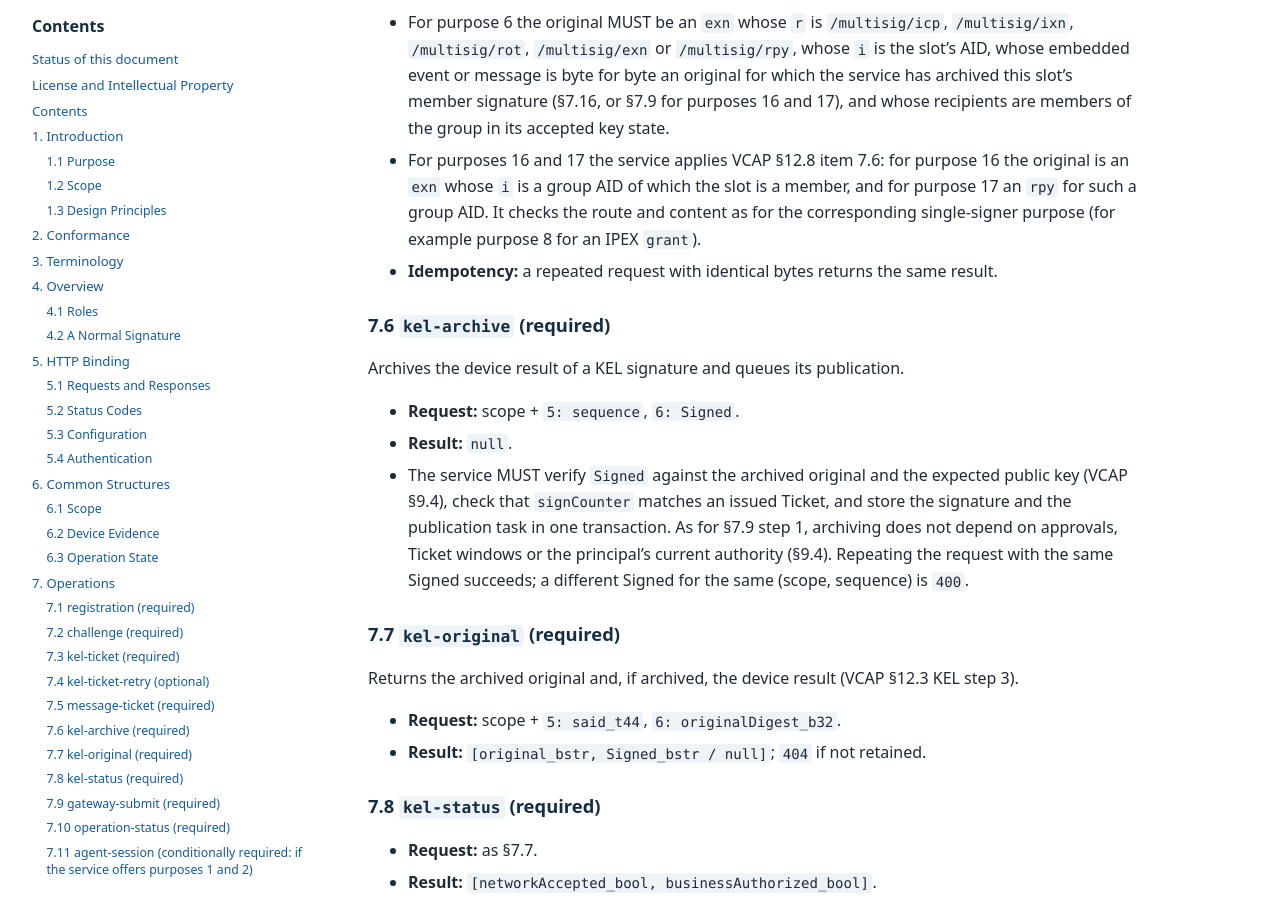
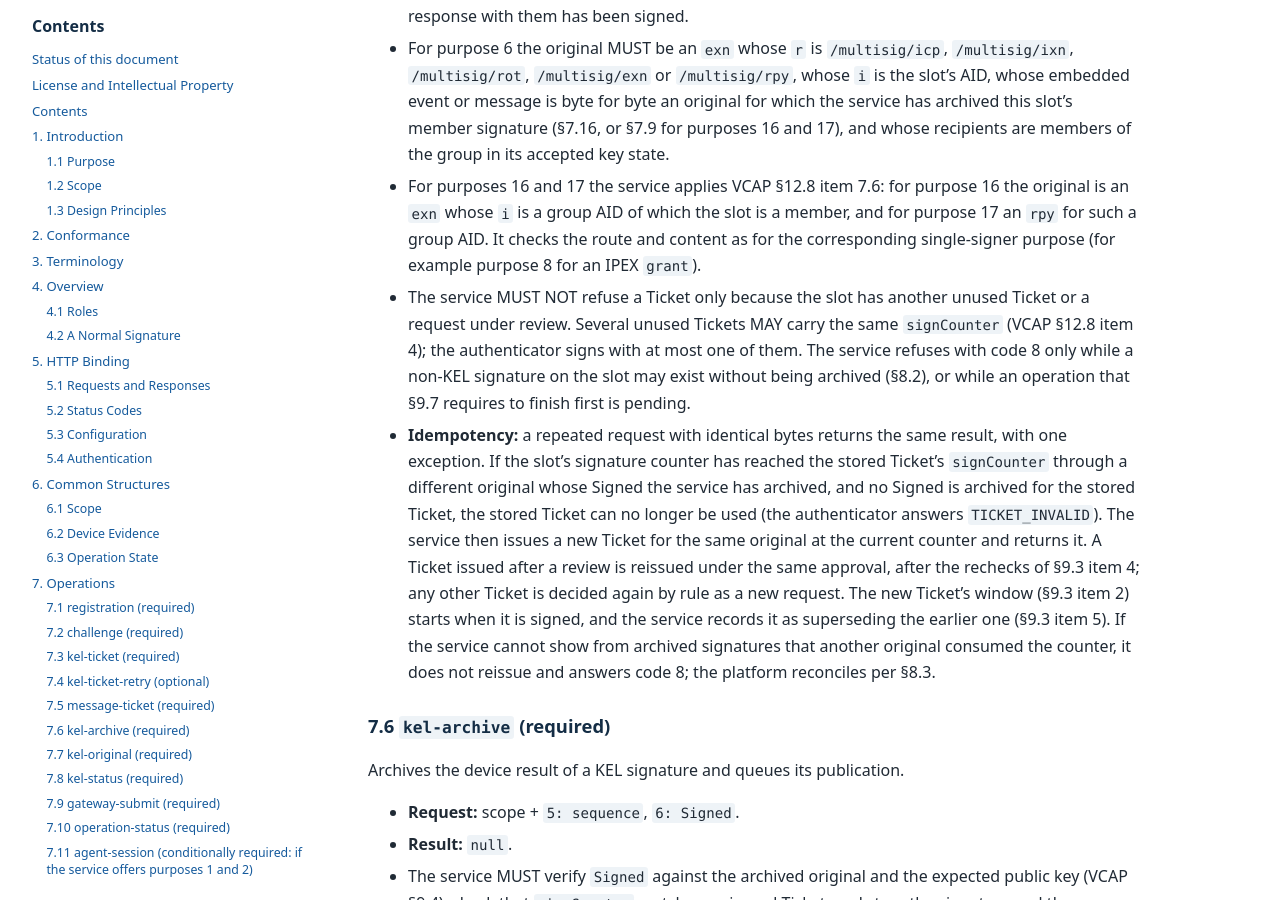
Before and after one commit to vlei-auth/vcap-ei, a Jekyll site: the page built from index.md, in a window 1280 px wide and 900 px high, scrolled down 13437 px. Built offline with Jekyll 4.4.1, drawn with Linux system fonts in a browser that asks for light colours; some of the changed text lies outside the part shown.

Commit message:
Clarify concurrent ticket requests, reissuance and review withdrawal

```diff
--- a/vcap-ei-1.0.md
+++ b/vcap-ei-1.0.md
@@ -194,7 +194,7 @@ missing = [+ ("oobi" / "endpoint-auth" / "schema" / "credential-chain" / "tel" /
 | 12 | 202 | The request is retained and awaits an enterprise review | Repeat the same request after `Retry-After` |
 | 13 | 409 | Material needed to validate or deliver the message is missing (§7.18) | Show `missing`; supply it or wait, then repeat the same request |
 
-Only `kel-ticket`, `kel-ticket-retry`, `message-ticket` and `group-ticket` return code 12. While the review is pending, a repeated request with identical bytes returns code 12 with the same `reviewId`; after approval it returns the Ticket; after rejection it returns code 3. The service retains the request from the first code 12 response, so the review covers exactly those bytes; a request with different bytes is a new request. The service signs the Ticket when the review approves the request (§9.3 item 4), so the platform can wait for the review without the authenticator.
+Only `kel-ticket`, `kel-ticket-retry`, `message-ticket` and `group-ticket` return code 12. While the review is pending, a repeated request with identical bytes returns code 12 with the same `reviewId`; after approval it returns the Ticket; after rejection it returns code 3. The service retains the request from the first code 12 response, so the review covers exactly those bytes; a request with different bytes is a new request, and so is a request with identical bytes after the user withdrew the review (§7.19). The service signs the Ticket when the review approves the request (§9.3 item 4), so the platform can wait for the review without the authenticator.
 
 `gateway-submit` and `kel-archive` never return a 4xx status because an approval, a review or a Ticket window has expired: a verifiable result is archived and its dispatch is reported as an operation state (§6.3).
 
@@ -318,7 +318,8 @@ Requests a Ticket for EXN or RPY.
 - For purpose 12 the original MUST be an `exn` whose `r` is `/challenge/response`, whose `i` is the slot's AID, whose `rp` is the AID of the party that issued the challenge, whose `p` is empty, whose `e` is empty or absent, and whose `a` is exactly `{"words": [...]}` with 12 or 24 words of the BIP-39 English word list. The words reach the employee out of band, so the service cannot check where they came from: its approval establishes only that the employee answers this recipient now. The service SHOULD refuse a second Ticket for the same recipient and words once a response with them has been signed.
 - For purpose 6 the original MUST be an `exn` whose `r` is `/multisig/icp`, `/multisig/ixn`, `/multisig/rot`, `/multisig/exn` or `/multisig/rpy`, whose `i` is the slot's AID, whose embedded event or message is byte for byte an original for which the service has archived this slot's member signature (§7.16, or §7.9 for purposes 16 and 17), and whose recipients are members of the group in its accepted key state.
 - For purposes 16 and 17 the service applies VCAP §12.8 item 7.6: for purpose 16 the original is an `exn` whose `i` is a group AID of which the slot is a member, and for purpose 17 an `rpy` for such a group AID. It checks the route and content as for the corresponding single-signer purpose (for example purpose 8 for an IPEX `grant`).
-- **Idempotency:** a repeated request with identical bytes returns the same result.
+- The service MUST NOT refuse a Ticket only because the slot has another unused Ticket or a request under review. Several unused Tickets MAY carry the same `signCounter` (VCAP §12.8 item 4); the authenticator signs with at most one of them. The service refuses with code 8 only while a non-KEL signature on the slot may exist without being archived (§8.2), or while an operation that §9.7 requires to finish first is pending.
+- **Idempotency:** a repeated request with identical bytes returns the same result, with one exception. If the slot's signature counter has reached the stored Ticket's `signCounter` through a different original whose Signed the service has archived, and no Signed is archived for the stored Ticket, the stored Ticket can no longer be used (the authenticator answers `TICKET_INVALID`). The service then issues a new Ticket for the same original at the current counter and returns it. A Ticket issued after a review is reissued under the same approval, after the rechecks of §9.3 item 4; any other Ticket is decided again by rule as a new request. The new Ticket's window (§9.3 item 2) starts when it is signed, and the service records it as superseding the earlier one (§9.3 item 5). If the service cannot show from archived signatures that another original consumed the counter, it does not reissue and answers code 8; the platform reconciles per §8.3.
 
 ### 7.6 `kel-archive` (required)
 
@@ -450,8 +451,9 @@ Establishes, before any review or Ticket, that the service has the material it n
 
 Terminates the operation of a non-KEL Ticket that cannot or will not be completed, keeping its record.
 
-- **Request:** scope + `5: ticketId_b16`, `6: reason_tstr`, `7: StateProof / null`.
+- **Request:** scope + `5: ticketId_b16 / null`, `6: reason_tstr`, `7: StateProof / null`, `? 8: reviewId_b16`. Exactly one of key 5 and key 8 identifies the operation.
 - **Result:** `[state, reason_tstr]`.
+- With key 8 the platform withdraws a request it is waiting on under review (code 12, §5.2). The reason MUST be `user-abandoned` and key 7 null, and only the principal that made the request may withdraw it. If the review is still pending, the service records the withdrawal, issues no Ticket for it and answers `[CANCELLED, user-abandoned]`. If the review has already approved the request, the service closes the Ticket it issued as for key 5 with `user-abandoned`. If the review has rejected it, the service answers `[CANCELLED, review-rejected]`.
 - The platform MAY give only the reasons `user-abandoned`, `not-signed` and `signed-unrecovered`; the service accepts each only in this situation:
   - `user-abandoned`: either the Signed is archived and the operation is `HELD` or `QUEUED` with no delivery attempt, or no Signed is archived; key 7 is null. In the second case the service does not yet know whether the Ticket was used, so it leaves the signature counter it relies on unchanged until a later archive or StateProof shows the outcome (§9.6). This lets a user give up without the authenticator.
   - `not-signed`: no Signed is archived, and key 7 is a StateProof, obtained with a challenge from §7.2, whose slot `signCounter` is lower than the Ticket's.
@@ -492,6 +494,8 @@ A platform MUST NOT request a Ticket for a slot while a non-KEL signature it obt
 | Sign response lost (non-KEL) | GetState; if counter advanced and no later signature: `message-original` (if Outbox lost) → Recover → `gateway-submit` |
 | Sign response lost, counter not advanced | Nothing was signed. After the user confirms, Sign again with the same Ticket and original; never automatically. If the service no longer delivers the Ticket, repeat the identical `message-ticket` |
 | Signature committed but neither in the Outbox, nor recoverable, nor archived | `message-close` with `signed-unrecovered` and a fresh StateProof |
+| Request under review (code 12) and the user gives up | `message-close` with key 8 `reviewId` and `user-abandoned` |
+| Sign returned `TICKET_INVALID` because another message was signed on the slot first | Repeat the identical `message-ticket`; the service issues a new Ticket for the same original (§7.5) |
 | Ticket obtained but the user gives up before signing | `message-close` with `user-abandoned`; with the authenticator at hand, preferably `not-signed` with a fresh StateProof, which also settles the counter |
 | `kel-archive` / `gateway-submit` returned 5xx or no response | Repeat with the same Signed; an expired approval or window does not prevent archiving |
 | `gateway-submit` returned `HELD` | Wait and read `operation-status`; never re-sign. If the user gives up: `message-close` with `user-abandoned` |
@@ -552,7 +556,7 @@ The service MUST meet VCAP §12.8 and VAF §5.3 and §8.2. In addition:
 1. It MUST select the role key itself from TrustConfig by the purpose's capability bit (Appendix B); the request carries no key choice.
 2. It MAY apply an enterprise-side window to unused Tickets (for example refusing to deliver a stored Ticket after a time). Such a window is enterprise policy; the authenticator enforces the signature counter (VCAP §13.2 item 2). The window starts when the Ticket is signed, MUST NOT be shortened by the remaining lifetime of an approval or review, and MUST NOT be used to refuse archiving (§9.4). Its length MAY differ per rule, for example minutes for automatically allowed requests and hours for reviewed ones.
 3. It MUST record, for each Ticket decision, the rule that decided it, and for a reviewed request the reviewer. A reviewer MUST NOT be the principal that made the request.
-4. When a review approves a request (code 12), the service signs the Ticket at that time and returns it on the next identical request. Before returning a stored Ticket it rechecks only facts that can revoke it: the principal's authority, the device's reset epoch, the AID, the status of each credential involved, and the message age of §9.5 item 5. If one fails, it does not return the Ticket and answers with code 3 or 4. The approval does not otherwise expire while its Ticket is unused within the window of item 2. The state basis of such a Ticket is the one retained with the request (§5.2) or, if newer, the service's archived head and counter; if the slot has signed since, the authenticator rejects the Ticket (`TICKET_INVALID`) without a signature and the platform reconciles per VCAP §12.2.
+4. When a review approves a request (code 12), the service signs the Ticket at that time and returns it on the next identical request. Before returning a stored Ticket it rechecks only facts that can revoke it: the principal's authority, the device's reset epoch, the AID, the status of each credential involved, and the message age of §9.5 item 5. If one fails, it does not return the Ticket and answers with code 3 or 4. The approval does not otherwise expire while its Ticket is unused within the window of item 2. The state basis of such a Ticket is the one retained with the request (§5.2) or, if newer, the service's archived head and counter; if the slot has signed since, the authenticator rejects the Ticket (`TICKET_INVALID`) without a signature, and the platform repeats the identical request to obtain a reissued Ticket (§7.5).
 5. Decisions are append-only. A later decision about the same original or signed message adds a record that names the one it supersedes; it never overwrites an earlier one, and a Ticket stays bound to the decision under which it was issued.
 
 ### 9.4 Archive
@@ -635,7 +639,7 @@ No event removes an archived result, and no event rolls back a delivery that has
 | gateway-submit | required | 5 purpose, 6 original, 7 ticketId, 8 Signed, 9 receiver | [operationId, state, result] |
 | operation-status | required | 5 operationId | [state, result, businessAuthorized, detail] |
 | message-prepare | required for purposes 8–10 if offered | 5 purpose, 6 original | [ready, missing] |
-| message-close | required | 5 ticketId, 6 reason, 7 StateProof? | [state, reason] |
+| message-close | required | 5 ticketId / null, 6 reason, 7 StateProof?, 8 reviewId? | [state, reason] |
 | agent-session | conditionally required (purposes 1, 2) | 5 walletProfile, 6–12 | Agent response |
 | agent-material | conditionally required (purposes 1, 2) | 5 clientAid | [clientIcp, agentDip, agentSigs] |
 | aid-status | required | 5 aid | active |
@@ -783,3 +787,4 @@ This document follows these rules from the Candidate onward:
 **Change log.**
 
 - **11 November 2026.** Candidate Specification; first published version.
+- **13 November 2026.** Candidate revision from implementation review. §7.5: a service does not refuse a Ticket because of another unused Ticket or pending review on the slot, and a repeated `message-ticket` reissues a Ticket whose counter another archived original consumed. §7.19: `message-close` key 8 withdraws a request under review. §5.2, §8.3, §9.3 item 4 and Appendix A follow.
```
Also changed, not shown: other parts of vcap-ei-1.0.md (+1 -1 lines).
